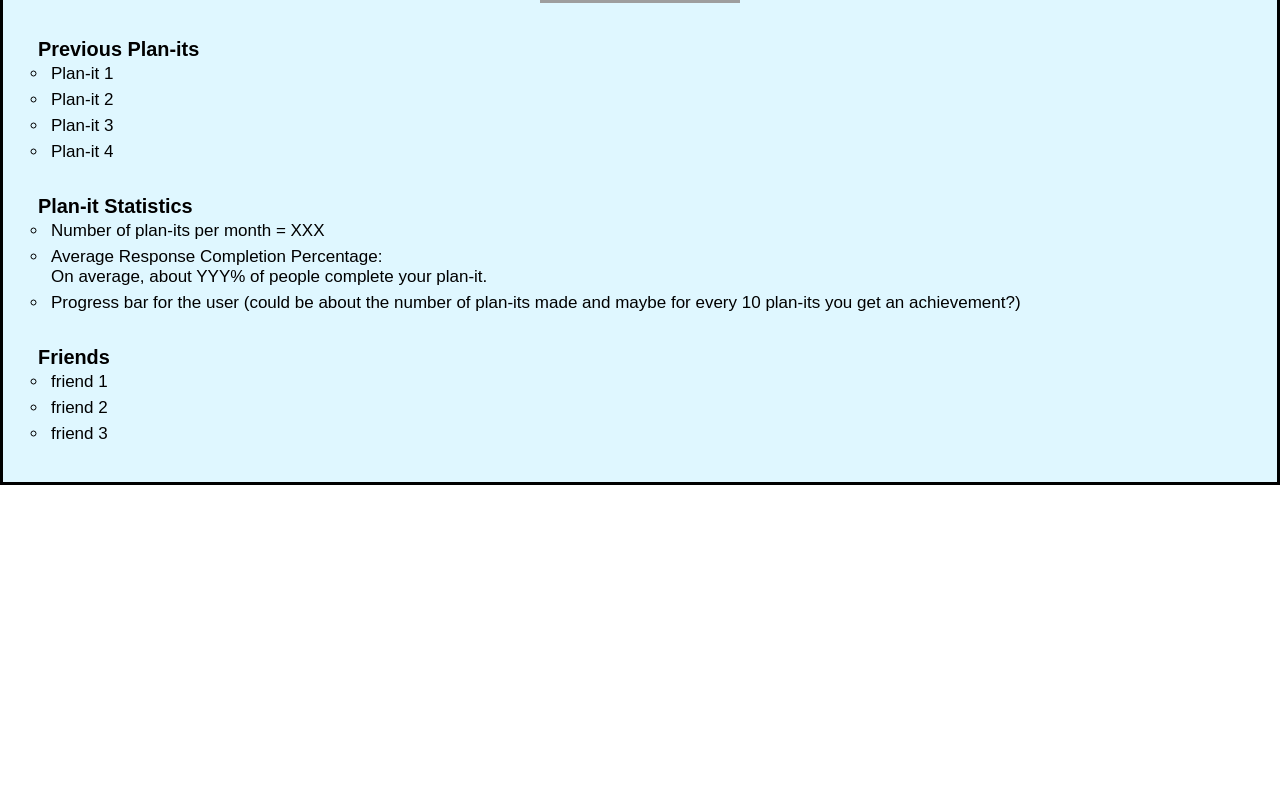
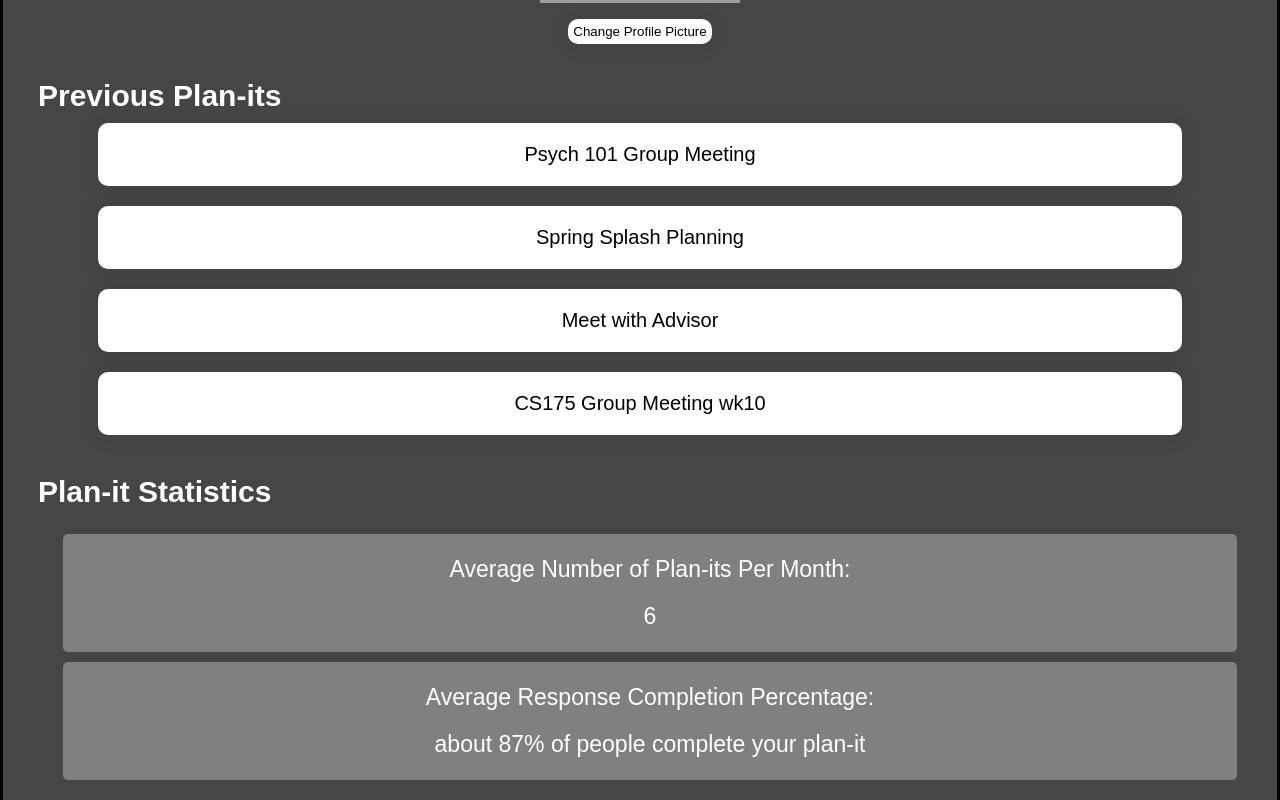
Before and after one commit to westinm01/Planit, a React (Create React App) app in the folder planit/: page /profile in a window 1280 px wide. Shown: the part 360-1160 px from the top of the page. Before the commit the page ends 845 px from the top, so only its background shows below. Built offline with nearby package versions, Linux system fonts and the light colour scheme; grey boxes are pictures that could not be loaded.

Commit message:
Update profile page, update styling, and create schedule page

```diff
--- a/planit/src/App.css
+++ b/planit/src/App.css
@@ -120,14 +120,15 @@ div.makeplanit {
   text-align: center;
   position: relative;
   border: 3px solid black;
-  background-color: #dff7ff;
+  background-color: rgb(70, 70, 70);
   padding: 40px 10px 40px 10px;
 
 }
 
 p {
   padding: 15px;
-  font-size: 17px;
+  font-size: 23px;
+  color: white;
 }
 #planitlist {
 
@@ -139,6 +140,7 @@ p {
   font-size: 60px;
   font-weight: 500;
   margin: 10px;
+  color: white;
 }
 
 input[type=text] {
@@ -171,6 +173,21 @@ input[type=time] {
   box-shadow: 0 0 20px 5px rgba(0,0,0,0.06) ;
 }
 
+input[type=button] {
+  padding: 20px;
+  margin: 10px 50px 10px 50px;
+  border-radius: 10px;
+  border-width: 5px;
+  border-color: black;
+  background-color: white;
+  box-shadow: 0 0 20px 5px rgba(0,0,0,0.06) ;
+  font-size: 20px;
+}
+
+input[type=button]:hover {
+  color: rgb(199, 197, 197);
+}
+
 input[type=submit] {
   padding: 10px;
   margin: 25px 0px 0px 0px;
@@ -181,9 +198,15 @@ input[type=submit] {
 
 }
 
+input[type=submit]:hover {
+  color: rgb(199, 197, 197);
+}
+
+
 .summary-makeplanit {
-  font-size: 15px;
+  font-size: 17px;
   margin-bottom: 25px;
+  color: white;
 }
 
 .timezone {
@@ -209,7 +232,7 @@ div.profilepage {
   text-align: center;
   position: relative;
   border: 3px solid black;
-  background-color: #dff7ff;
+  background-color: rgb(70, 70, 70);
   padding: 20px;
 }
 
@@ -217,19 +240,43 @@ div.profilepage {
   text-align: left;
   display: grid;
   list-style: circle;
-  margin: 0px 10px;
+  margin: 10px 40px;
+}
+
+#friendslist li {
+  font-size: 23px;
+  color: white;
 }
 
 #statsbar {
-  text-align: left;
-  display: grid;
-  list-style: circle;
   margin: 0px 10px;
+  width: 100%;
+
 }
+
+#planitstatBox {
+  border: 2px solid grey;
+  background-color: grey;
+  color: white;
+  margin: 10px 0px;
+  padding: 20px 0px;
+  text-align: center;
+  border-radius: 5px;
+
+}
+
+#biggerfontstat {
+  font-size: 23px;
+  padding-bottom: 20px;
+
+}
+
 
 #secondtitleprofile {
   text-align: left;
   display: block;
+  font-size: 30px;
+  color: white;
 }
 
 #planitlist {
@@ -249,8 +296,32 @@ p ul li {
 }
 
 #optional {
-  color: grey;
+  color: whitesmoke;
   opacity: 0.75;
   display: inline;
   font-size: 15px;
 }
+
+#changeprofile {
+  padding: 5px;
+  margin: 10px 5px 5px 5px;
+  border-radius: 10px;
+  border-width: 5px;
+  border-color: black;
+  background-color: white;
+  box-shadow: 0 0 20px 5px rgba(0,0,0,0.06) ;
+}
+
+div.schedulepage {
+  text-align: center;
+  position: relative;
+  border: 3px solid black;
+  background-color: rgb(70, 70, 70);
+  padding: 40px;
+}
+
+div.scheduletable {
+  margin: 20px 20px 20px 20px;
+  padding: 50px;
+  border: 2px solid white;
+}
--- a/planit/src/App.js
+++ b/planit/src/App.js
@@ -8,6 +8,7 @@ import Home from "./components/Home"
 import MakePlanit from "./components/MakePlanitPage";
 import Profile from "./components/ProfilePage";
 import Loginform from "./components/Loginform";
+import Schedule from './components/SchedulePage';
 
 function App() {
   return (
--- a/planit/src/components/ProfilePage.js
+++ b/planit/src/components/ProfilePage.js
@@ -8,37 +8,47 @@ function Profile() {
             <br />
         <div className="profilepage">
             <br />
-            <h1 id="title"> User's Profile Page </h1>
+            <h1 id="title"> Sally's Profile Page </h1>
             <p>
                 <img src="https://cdn.pixabay.com/photo/2015/10/05/22/37/blank-profile-picture-973460__340.png" className="blankprofile"  />
+                <br /><input type="submit" id="changeprofile" value="Change Profile Picture"/>
+
             </p>
 
             <p>
                 <h3 id="secondtitleprofile">Previous Plan-its</h3>
                 <ul id="planitlist">
-                    <li>Plan-it 1</li>
-                    <li>Plan-it 2</li>
-                    <li>Plan-it 3</li>
-                    <li>Plan-it 4</li>
+                    <input type="button" value="Psych 101 Group Meeting"/>
+                    <input type="button" value="Spring Splash Planning"/>
+                    <input type="button" value="Meet with Advisor"/>
+                    <input type="button" value="CS175 Group Meeting wk10"/>
+
                 </ul>
             </p>
             <p>
                 <h3 id="secondtitleprofile">Plan-it Statistics</h3>
-                <ul id="statsbar">
-                    <li>Number of plan-its per month = XXX</li>
-                    <li>Average Response Completion Percentage: <br />
-                    On average, about YYY% of people complete your plan-it.
+                <p id="statsbar" >
+                    <div id="planitstatBox">
+                        <div id="biggerfontstat">Average Number of Plan-its Per Month: <br /></div>
+                         6
+                    </div>
 
-                    </li>
-                    <li>Progress bar for the user (could be about the number of plan-its made and maybe for every 10 plan-its you get an achievement?)</li>
-                </ul>
+                    <div id="planitstatBox">
+                        <div id="biggerfontstat"> Average Response Completion Percentage: <br /></div>
+                        about 87% of people complete your plan-it
+                    </div>
+
+
+                </p>
             </p>
+
             <p>
                 <h3 id="secondtitleprofile">Friends</h3>
-                <ul id="friendslist">
-                    <li>friend 1</li>
-                    <li>friend 2</li>
-                    <li>friend 3</li>
+                <ul div id="friendslist">
+                    <li>Carly Peterson</li>
+                    <li>Leo Williams</li>
+                    <li>Mark Zuckerberg</li>
+                    <li>...</li>
                 </ul>
             </p>
 
--- /dev/null
+++ b/planit/src/components/SchedulePage.js
@@ -0,0 +1,40 @@
+import React from "react";
+import { Navbar } from "react-bootstrap";
+import NavBar from "./NavBar";
+
+
+function Schedule() {
+
+    return(
+        <div><Navbar />
+        <br />
+        <div className="schedulepage">
+            <h1 id="title">Scheduling Page</h1>
+            <br />
+            <p className="schedule">Please enter in your availability for the following dates:
+                <br />
+                (insert start date) - (insert end date)
+            </p>
+
+            <p>
+                Name: <input type="text" placeholder="Name"/>
+
+                <div className="scheduletable">
+                    Insert table <br />
+                    This depends on the user input (i.e. rows depends on time restrictions and columns depend on the dates selected)
+                </div>
+            </p>
+
+            <p>
+                <input type="submit" placeholder="Submit" />
+            </p>
+
+
+
+
+        </div>
+        </div>
+    );
+}
+
+export default Schedule;
```
